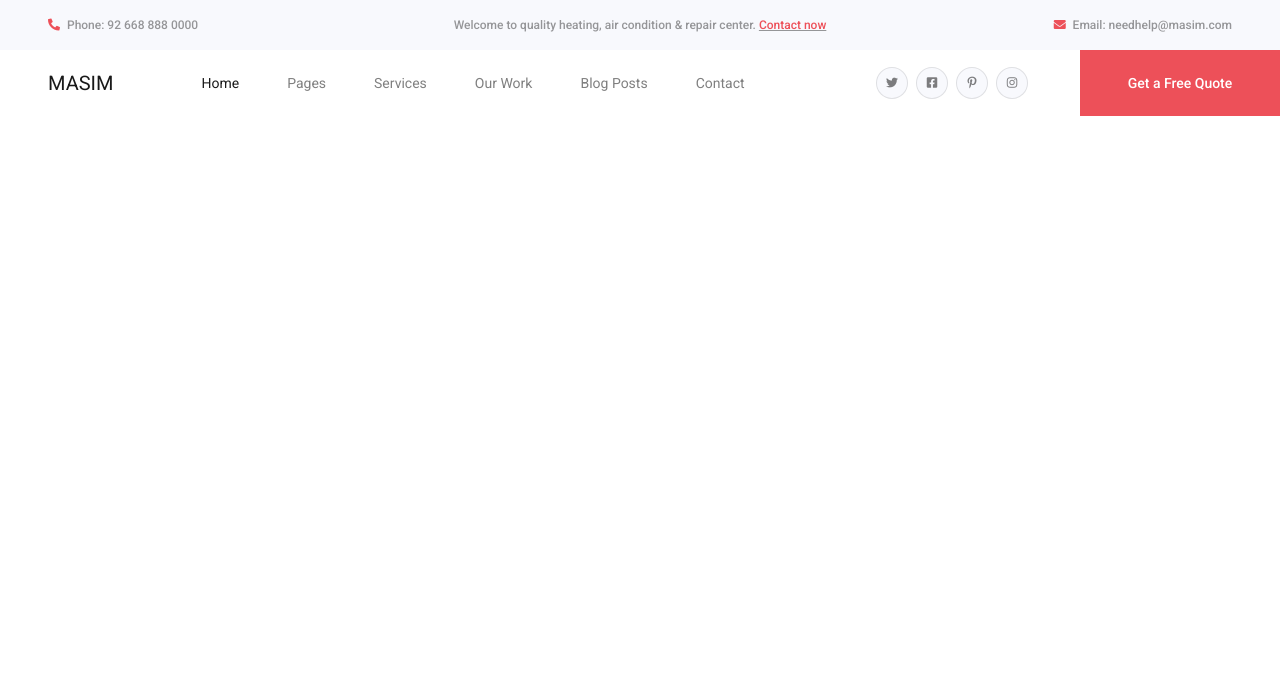
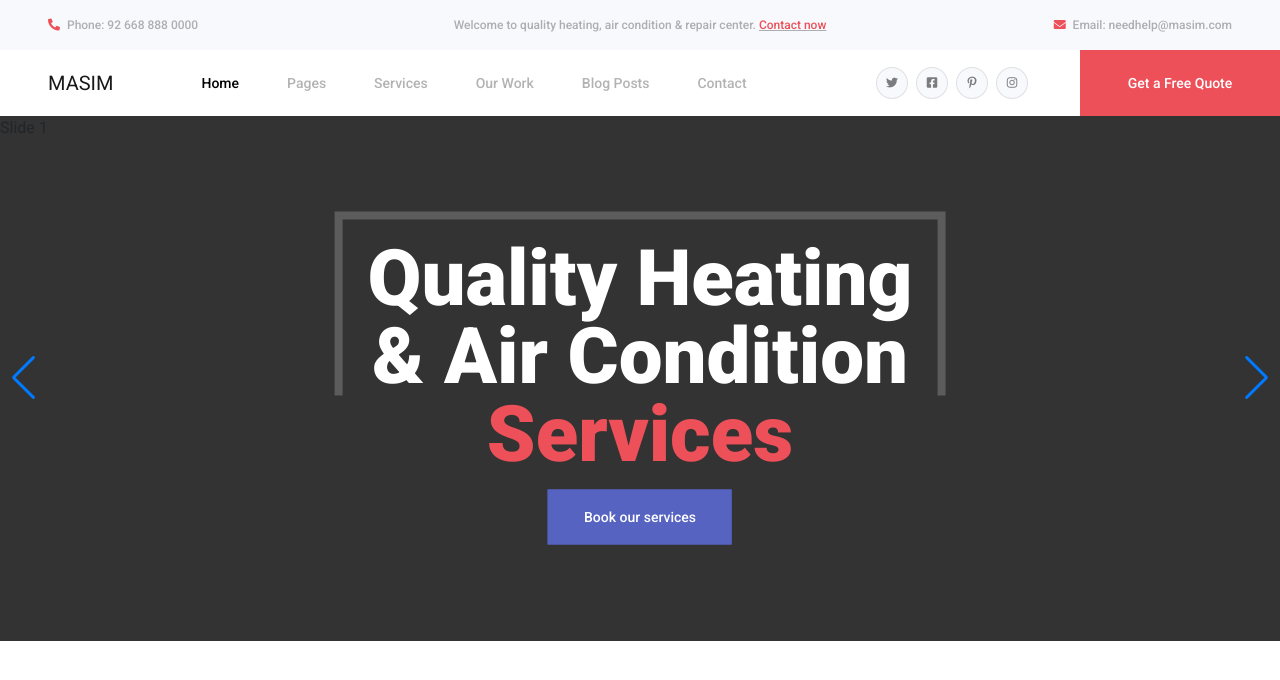
Before and after one commit to GMArjun/doodleblue_ui_task, a website: page index.html in a window 1280 px wide. Drawn offline with Linux system fonts and the light colour scheme.

Commit message:
added swiper

```diff
--- a/index.html
+++ b/index.html
@@ -7,6 +7,7 @@
     <meta name="theme-color" content="#0e6faa" />
     <title>Doodleblue | UI Task 2</title>
     <link rel="stylesheet" href="css/all.css">
+    <link rel="stylesheet" href="css/swiper-bundle.min.css">
     <link rel="stylesheet" href="css/stylesheet.min.css" />
 </head>
 
@@ -79,6 +80,24 @@
             </div>
         </div>
     </nav>
+
+    <section class="swiper-container init-banner">
+        <div class="swiper-wrapper">
+            <div class="swiper-slide">Slide 1</div>
+        </div>
+        <div class="bannerContent">
+            <div class="info">
+                <div class="text-center text">Quality Heating <br> & Air Condition</div>
+                <span class="text-primary">Services</span>
+                <button class="btn btn-secondary rounded-0 mt-3 p-3 px-4">Book our services</button>
+            </div>
+        </div>
+        <div class="swiper-button-prev"></div>
+        <div class="swiper-button-next"></div>
+    </section>
+
+    <script src="js/swiper-bundle.min.js"></script>
+    <script src="js/custom.js"></script>
 </body>
 
 </html>
--- /dev/null
+++ b/js/custom.js
@@ -0,0 +1,9 @@
+var mySwiper = new Swiper('.swiper-container', {
+    // Optional parameters
+    loop: true,
+    // Navigation arrows
+    navigation: {
+        nextEl: '.swiper-button-next',
+        prevEl: '.swiper-button-prev',
+    },
+})
--- a/scss/stylesheet.scss
+++ b/scss/stylesheet.scss
@@ -33,8 +33,15 @@ $font-family-base: "Roboto", sans-serif;
   }
   .navbar-nav {
     .nav-item {
+      &.active {
+        .nav-link {
+          color: $black;
+        }
+      }
       .nav-link {
         font-size: 14px;
+        font-weight: 500;
+        color: rgba($black, 0.3);
       }
     }
   }
@@ -42,13 +49,13 @@ $font-family-base: "Roboto", sans-serif;
 
 aside {
   font-size: 12px;
-  color: rgba($black, 0.4);
+  color: rgba($black, 0.3);
   background-color: $gray;
   font-weight: 500;
   div {
     & > a {
       text-decoration: none !important;
-      color: rgba($black, 0.4);
+      color: rgba($black, 0.3);
       i {
         transition: all 0.3s ease-in-out;
       }
@@ -71,3 +78,46 @@ aside {
   align-items: center;
   color: $white !important;
 }
+
+.init-banner {
+  height: 0px;
+  padding-bottom: 41%;
+  position: relative;
+
+  .bannerContent {
+    background-color: rgba(0, 0, 0, 0.8);
+    height: 100%;
+    width: 100%;
+    position: absolute;
+    top: 0;
+    left: 0;
+    .info {
+      position: absolute;
+      top: 50%;
+      left: 50%;
+      transform: translate(-50%, -50%);
+      display: flex;
+      flex-direction: column;
+      justify-content: center;
+      align-items: center;
+
+      .text,
+      .text-primary {
+        color: $white;
+        font-size: 78px;
+        font-weight: 900;
+        line-height: 78px;
+      }
+      .text {
+        border: 8px solid rgba($white, 0.2);
+        border-bottom: 0px;
+        padding: 20px 25px 0px;
+      }
+      .btn {
+        font-size: 14px;
+        width: 184px;
+        font-weight: 500;
+      }
+    }
+  }
+}
```
Also changed, not shown: css/stylesheet.min.css, css/swiper-bundle.min.css (added), js/swiper-bundle.min.js (added), 1 other file.
